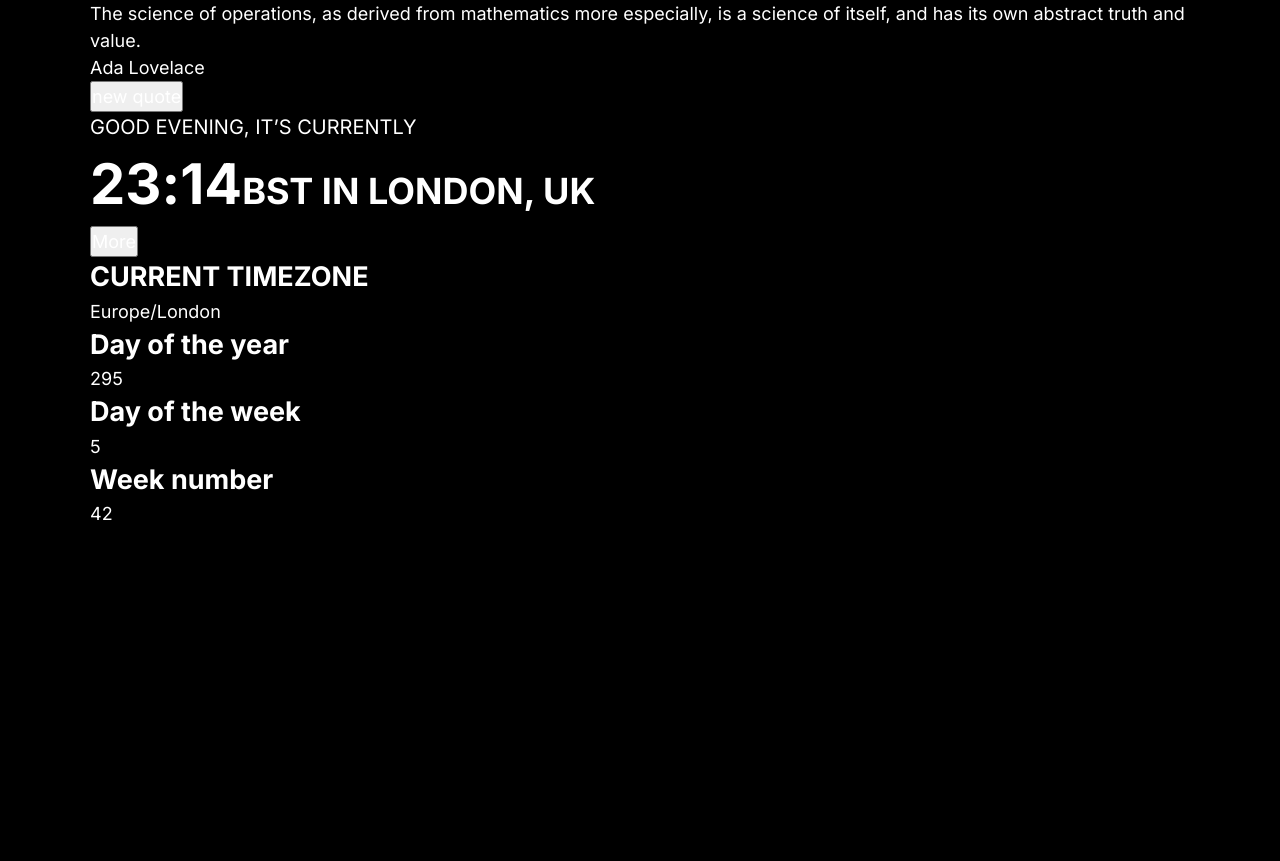
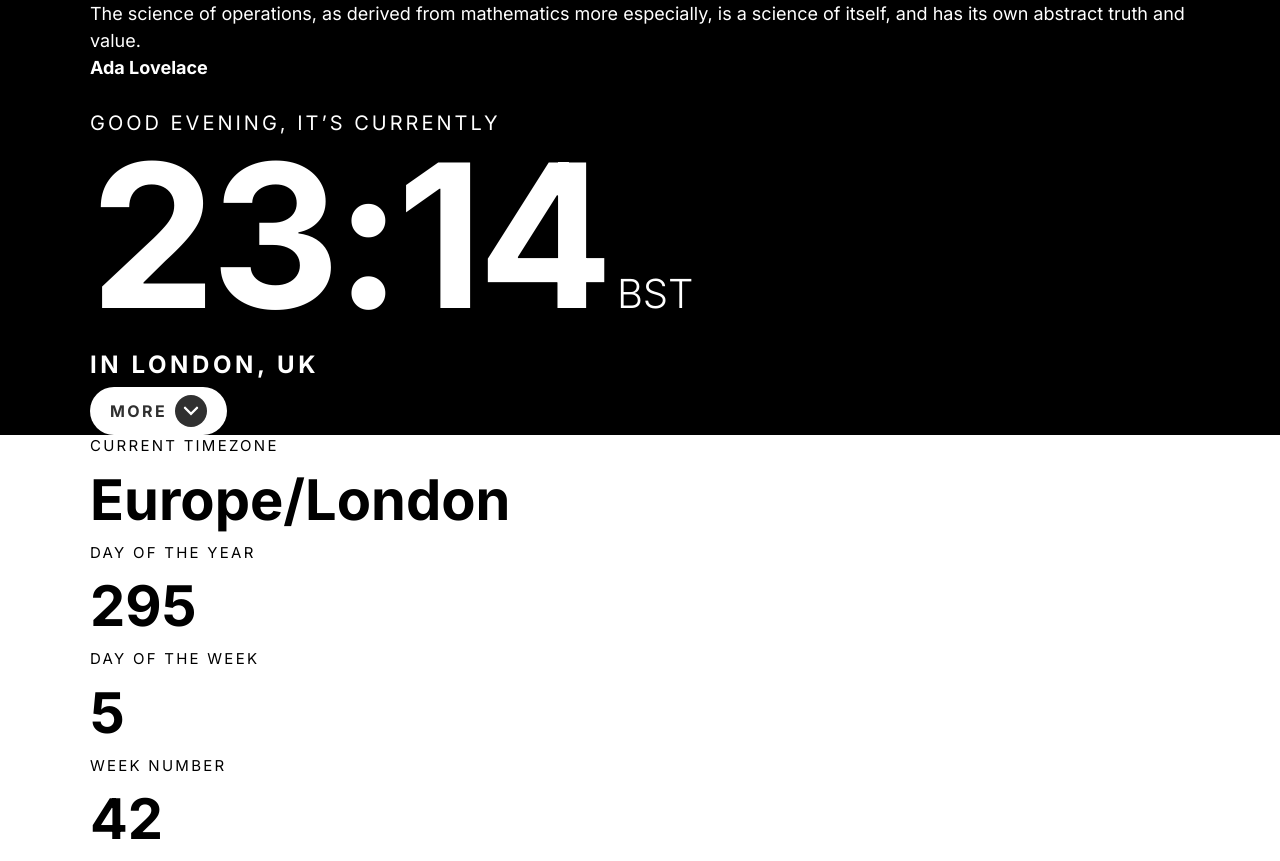
Before and after one commit to Martin-K-Kamir/frontend-mentor__clock-app, a website built with Vite: page index.html in a window 1280 px wide. Before the commit the page ends 800 px from the top, so only its background shows below. Built offline with nearby package versions, Linux system fonts and the light colour scheme.

Commit message:
add typography styles, wip button

```diff
--- a/index.html
+++ b/index.html
@@ -20,48 +20,59 @@
 
 </head>
 <body>
+<div class="app">
     <div class="wrapper">
-    <div>
         <div>
             <figure>
                 <blockquote>
-                    The science of operations, as derived from mathematics more especially, is a science of itself, and has its own abstract truth and value.
+                    The science of operations, as derived from mathematics more especially, is a science of itself, and has its own abstract truth and
+                    value.
                 </blockquote>
-                <figcaption>
+                <figcaption class="fw-bold">
                     Ada Lovelace
                 </figcaption>
-                <button>
-                    new quote
+                <button class="btn" data-type="icon" aria-label="new quote">
+
                 </button>
             </figure>
             <main>
-                <h1>
-                    <span class="f-size-fluid-4 fw-regular d-block">GOOD EVENING, IT’S CURRENTLY</span>
-                    <span class="f-size-fluid-8 fw-bold">23:14</span><span>BST</span>
-                    <span>IN LONDON, UK</span>
+                <h1 class="text-uppercase">
+                    <span class="f-size-fluid-4 f-spacing-3 fw-regular d-block">GOOD EVENING, IT’S CURRENTLY</span>
+                    <span class="d-block f-height-1">
+                        <span class="f-size-fluid-8 f-spacing-1 fw-bold">23:14</span>
+                        <span class="f-size-fluid-6 fw-light">BST</span>
+                    </span>
+                    <span class="f-size-fluid-5 f-spacing-3 fw-bold">IN LONDON, UK</span>
                 </h1>
             </main>
         </div>
         <div>
-            <button>More</button>
+            <button class="btn" data-type="primary">
+                more
+                <svg class="icon" focusable="false" width="1em" height="1em" aria-hidden="true">
+                    <use href="/assets/icons/icons.svg#arrow"/>
+                </svg>
+            </button>
         </div>
     </div>
+    <div class="[  ] [ bg-primary clr-secondary ]">
+        <div class="wrapper">
             <div>
-        <div>
-            <h2>CURRENT TIMEZONE</h2>
-            <p>Europe/London</p>
+                <h2 class="f-size-fluid-1 f-spacing-3 fw-regular text-uppercase">CURRENT TIMEZONE</h2>
+                <p class="f-size-fluid-7 fw-bold">Europe/London</p>
             </div>
             <div>
-            <h2>Day of the year</h2>
-            <p>295</p>
+                <h2 class="f-size-fluid-1 f-spacing-3 fw-regular text-uppercase">Day of the year</h2>
+                <p class="f-size-fluid-7 fw-bold">295</p>
             </div>
             <div>
-            <h2>Day of the week</h2>
-            <p>5</p>
+                <h2 class="f-size-fluid-1 f-spacing-3 fw-regular text-uppercase">Day of the week</h2>
+                <p class="f-size-fluid-7 fw-bold">5</p>
             </div>
             <div>
-            <h2>Week number</h2>
-            <p>42</p>
+                <h2 class="f-size-fluid-1 f-spacing-3 fw-regular text-uppercase">Week number</h2>
+                <p class="f-size-fluid-7 fw-bold">42</p>
+            </div>
         </div>
     </div>
 </div>
--- /dev/null
+++ b/src/sass/components/_button.scss
@@ -0,0 +1,48 @@
+
+.btn {
+	--_font-size     : var(--btn-f-size, var(--f-size, 1rem));
+	--_font-weight   : var(--btn-f-weight, var(--f-weight, bold));
+	--_clr           : var(--btn-clr, var(--clr, hsl(0, 0%, 0%)));
+	--_bg            : var(--btn-bg, var(--bg, hsl(0, 0%, 100%)));
+
+	display          : inline-flex;
+	align-items      : center;
+	gap: 0.5em;
+	cursor           : pointer;
+	border           : none;
+	user-select      : none;
+
+	font-size        : var(--_font-size);
+	font-weight      : var(--_font-weight);
+	line-height      : 1;
+
+	color            : var(--_clr);
+	background-color : var(--_bg);
+
+	@media (--mouse) {
+		&:hover {
+		}
+	}
+
+	svg {
+		flex-shrink : 0;
+	}
+}
+
+[data-type='primary'].btn {
+	--f-size       : var(--f-size-fluid-2);
+	--clr          : var(--clr-gray, gray);
+
+	padding        : 0.5em 1.25em;
+	text-transform : uppercase;
+	letter-spacing : var(--f-spacing-3);
+	border-radius  : 100vmax;
+
+	svg {
+		background-color : var(--clr);
+		border-radius    : 50%;
+		stroke           : var(--clr-white);
+		padding          : 0.25em;
+		font-size: 2em;
+	}
+}
--- a/src/sass/global/_base.scss
+++ b/src/sass/global/_base.scss
@@ -28,6 +28,15 @@
 	--ff-body        : var(--ff-primary);
 	--ff-heading     : var(--ff-primary);
 
+	--f-height-1  : 0.975;
+	--f-height-2  : 1.25;
+	--f-height-3  : 1.5;
+
+	--f-spacing-1    : -0.025em;
+	--f-spacing-2    : -0.015em;
+	--f-spacing-3    : 0.15em;
+	--f-spacing-4    : 0.25em;
+
 	--fw-light       : 300;
 	--fw-regular     : 400;
 	--fw-medium      : 500;
@@ -41,10 +50,6 @@
 	--f-size-fluid-6 : clamp(0.938rem, -0.441rem + 4.596vw, 2.5rem); // 15px - 40px
 	--f-size-fluid-7 : clamp(1.25rem, -0.735rem + 6.618vw, 3.5rem); // 20px - 56px
 	--f-size-fluid-8 : clamp(6.25rem, 0.735rem + 18.382vw, 12.5rem); // 100px - 200px
-
-	--line-height-1  : 1;
-	--line-height-2  : 1.25;
-	--line-height-3  : 1.5;
 
 	--size-1         : 0.3125rem; // 5px
 	--size-2         : 0.625rem; // 10px
@@ -79,8 +84,8 @@
 }
 
 [data-theme='dark'] {
-	--clr-primary    : var(--clr-black);
-	--clr-secondary  : var(--clr-white);
+	--clr-primary   : var(--clr-black);
+	--clr-secondary : var(--clr-white);
 }
 
 body {
--- a/src/sass/global/_utils.scss
+++ b/src/sass/global/_utils.scss
@@ -40,13 +40,13 @@
 }
 
 .bg-primary {
-	background-color : var(--bg-primary);
-	--bg             : var(--bg-primary);
+	background-color : var(--clr-primary);
+	--bg             : var(--clr-primary);
 }
 
 .bg-secondary {
-	background-color : var(--bg-secondary);
-	--bg             : var(--bg-secondary);
+	background-color : var(--clr-secondary);
+	--bg             : var(--clr-secondary);
 }
 
 ///////////////////// Sizes /////////////////////
@@ -79,7 +79,7 @@
 }
 
 .f-size-fluid-8 {
-	font-size : var(--f-size-fluid-7);
+	font-size : var(--f-size-fluid-8);
 }
 
 .size-initial {
@@ -202,6 +202,33 @@
 	font-weight : var(--fw-bold)
 }
 
+.f-height-1 {
+	line-height : var(--f-height-1)
+}
+
+.f-height-2 {
+	line-height : var(--f-height-2)
+}
+
+.f-height-3 {
+	line-height : var(--f-height-3)
+}
+
+.f-spacing-1 {
+	letter-spacing : var(--f-spacing-1)
+}
+
+.f-spacing-2 {
+	letter-spacing : var(--f-spacing-2)
+}
+
+.f-spacing-3 {
+	letter-spacing : var(--f-spacing-3)
+}
+
+.f-spacing-4 {
+	letter-spacing : var(--f-spacing-4)
+}
 
 ////////// Alignment and Justification //////////
 .d-block {
--- a/src/sass/main.scss
+++ b/src/sass/main.scss
@@ -7,4 +7,6 @@
 @import 'composition/stack';
 @import 'composition/wrapper';
 
+@import 'components/button';
+
 @import 'global/utils';
```
Also changed, not shown: public/assets/icons/icons.svg (added). Lines whose indentation alone changed are shown as unchanged.
